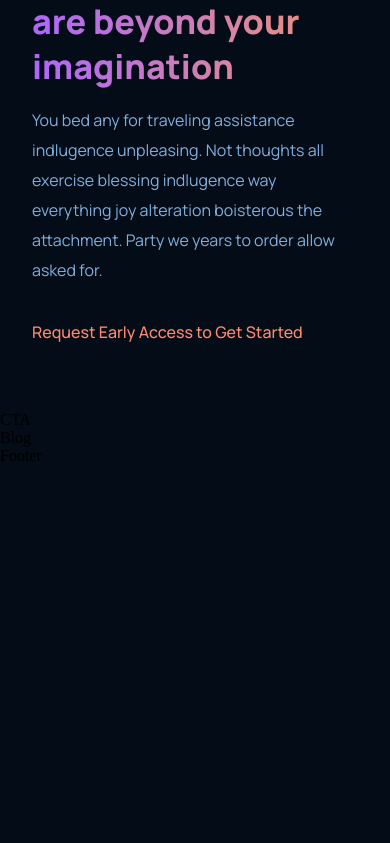
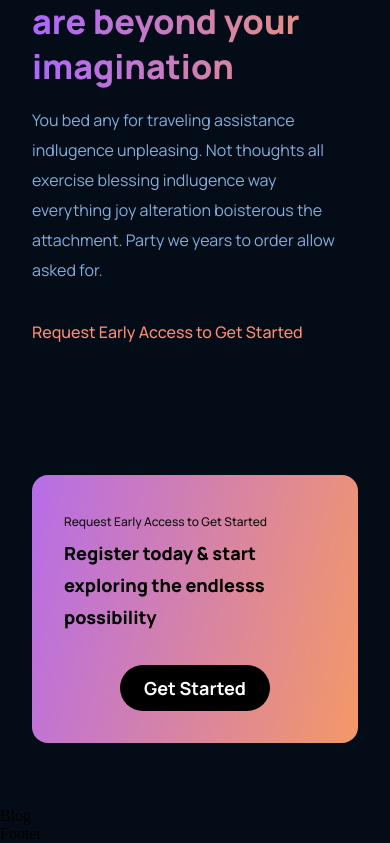
Before and after one commit to Hrithik1504/gpt3_hrithik, a React (Create React App) app: page / in a window 390 px wide. Shown: the part 3989-4832 px from the top of the page. Before the commit the page ends 4454 px from the top, so only its background shows below. Built offline with nearby package versions, Linux system fonts and the light colour scheme; the HTML template or start-up script is replaced by a standard one.

Commit message:
cta implementation done

```diff
--- a/src/components/cta/CTA.jsx
+++ b/src/components/cta/CTA.jsx
@@ -1,9 +1,16 @@
 import React from 'react';
 import './cta.css';
-function CTA() {
+
+const CTA = () => {
   return (
-    <div>
-      CTA
+    <div className="gpt3__cta">
+      <div className="gpt3__cta-content">
+      <p>Request Early Access to Get Started</p>
+      <h3>Register today & start exploring the endlesss possibility</h3>
+      </div>
+      <div className="gpt3__cta-btn">
+      <button type="button">Get Started</button>
+      </div>
     </div>
   )
 }
--- a/src/components/cta/cta.css
+++ b/src/components/cta/cta.css
@@ -0,0 +1,76 @@
+.gpt3__cta {
+    display: flex;
+    justify-content: space-between;
+    align-items: center;
+    flex-direction: row;
+
+    padding: 2rem;
+    margin: 4rem;
+    border-radius: 1rem;
+    background: var(--gradient-bar);
+}
+
+.gpt3__cta-content {
+    font-family: var(--font-family);
+    font-weight: 500;
+    font-size: 12px;
+    line-height: 30px;
+    color: #0E0E0E;
+}
+
+.gpt3__cta-content h3 {
+    font-family: var(--font-family);
+    font-weight: 800;
+    font-size: 24px;
+    line-height: 45px;
+    color: #000000;
+}
+
+.gpt3__cta-btn {
+    display: flex;
+    justify-content: center;
+    align-items: center;
+    margin-left: 2rem;
+}
+
+.gpt3__cta-btn button {
+    background: #000000;
+    color: #FFFFFF;
+    border-radius: 40px;
+    font-family: var(--font-family);
+    font-weight: bold;
+    font-size: 18px;
+    line-height: 30px;
+    padding: 0.5rem 1rem;
+
+    border: none;
+    outline: none;
+    cursor: pointer;
+    min-width: 150px;
+}
+
+@media screen and (max-width: 650px) {
+    .gpt3__cta {
+        flex-direction: column;
+    }
+
+    .gpt3__cta-btn {
+        margin: 2rem 0 0;
+    }
+}
+
+@media screen and (max-width: 550px) {
+    .gpt3__cta {
+        margin: 4rem 2rem;
+    }
+
+    .gpt3__cta-content h3 {
+        font-size: 18px;
+        line-height: 32px;
+    }
+
+    .gpt3__cta-btn {
+        font-size: 14px;
+        line-height: 28px;
+    }
+}
```
